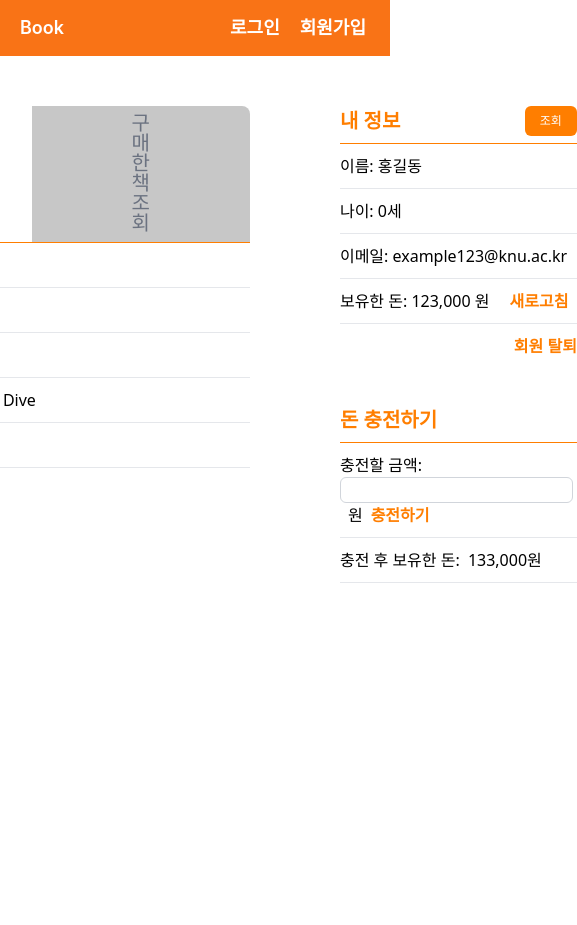
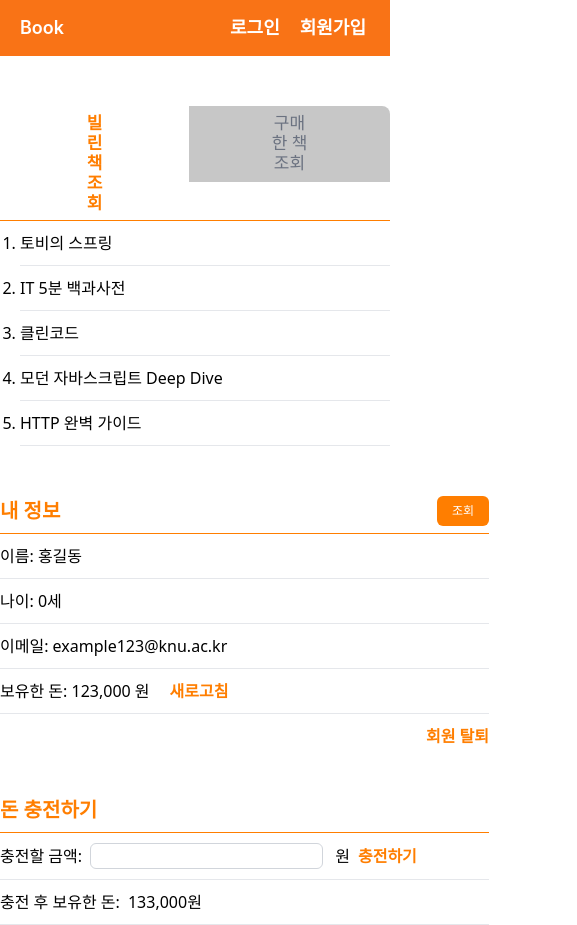
Before and after one commit to Dobbymin/haedal-book, a React (Vite) app: page /myinfo in a window 390 px wide. Shown: the whole page, 577 px wide, since content can reach past the window. Before the commit the page ends 844 px from the top, so only its background shows below. Built offline with nearby package versions, Linux system fonts and the light colour scheme.

Commit message:
반응형UI 추가

```diff
--- a/src/components/template/MyInfoTemplate.jsx
+++ b/src/components/template/MyInfoTemplate.jsx
@@ -1,14 +1,14 @@
 const MyInfoTemplate = () => {
 	let titleInactiveStyle =
-		'inline-block px-[100px] py-[7px] bg-[#C7C7C7] font-light text-[20px] border-b-2 border-transparent hover:text-[#FF7E00] hover:border-gray-300';
+		'inline-block px-[80px] sm:px-[100px] py-[7px] bg-[#C7C7C7] font-light text-[17px] sm:text-[20px] border-b-2 border-transparent hover:text-[#FF7E00] hover:border-gray-300';
 	let titleActiveStyle =
-		'inline-block px-[100px] py-[7px] text-[20px] font-bold active text-[#FF7E00] border-[#FF7E00]';
-	//navbar 곡선부분 오른쪽으로 설정해뒀는데 나중에 동적으로 바꿔
+		'inline-block px-[80px] sm:px-[100px] py-[7px] text-[17px] sm:text-[20px] font-bold active text-[#FF7E00] border-[#FF7E00]';
+
 	let listStyle = 'border-b-[1px] py-[10px]';
 	return (
 		<>
-			<div className="flex justify-center mt-[50px]">
-				<div className="leftSide flex-col">
+			<div className="md:flex justify-center mt-[50px]">
+				<div className="leftSide flex-col mb-[50px]">
 					<div className="bookListNavBar text-sm font-medium text-center text-gray-500">
 						<ul className="flex border-b-[1px] border-[#FF7E00]">
 							<li>
@@ -37,7 +37,7 @@ const MyInfoTemplate = () => {
 						</ol>
 					</div>
 				</div>
-				<div className="rightSide flex-col ml-[90px] w-[489px]">
+				<div className="rightSide flex-col sm:ml-[90px] w-[489px]">
 					<div className="infoSector">
 						<div className="infoTitle flex justify-between pb-[7px] border-b-[1px] border-[#FF7E00] font-medium">
 							<a className="inline-block font-bold text-[20px] text-[#FF7E00] border-transparent rounded-t-lg">
```
